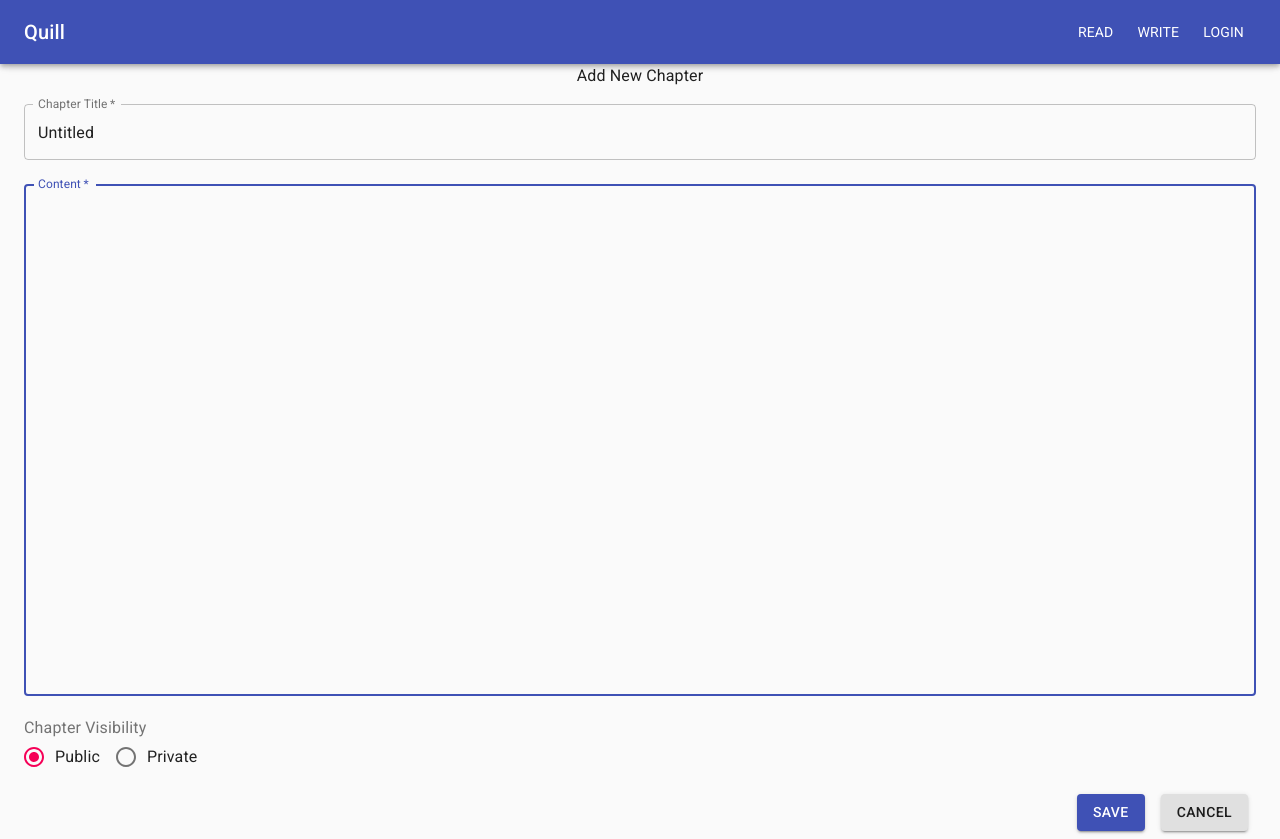
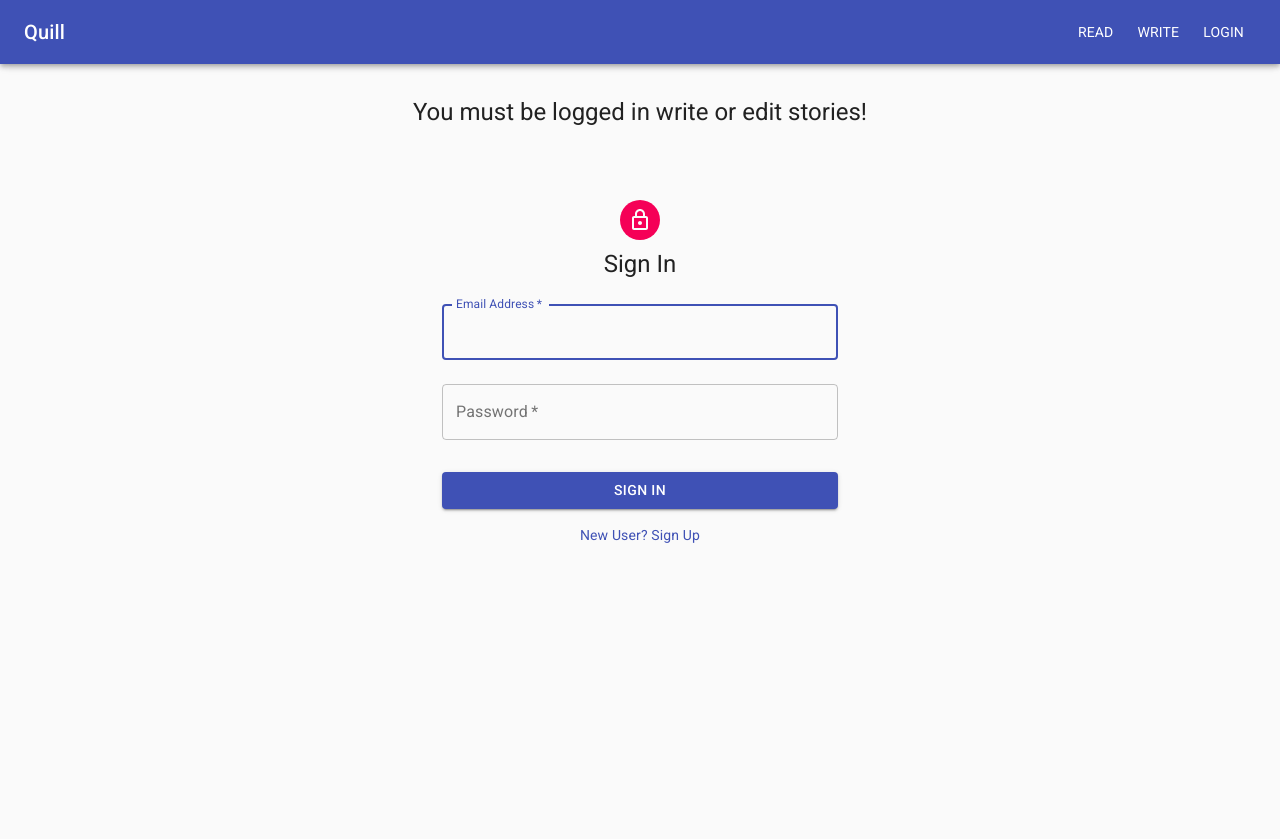
Before and after one commit to ohirichi/quill2, a React (Create React App) app: page /write/1/addChapter in a window 1280 px wide. After the commit the page ends 800 px from the top, so only its background shows below. Built offline with nearby package versions, Linux system fonts and the light colour scheme; no server answers.

Commit message:
Added edit chapter functionality and updated component name

```diff
--- a/src/components/AddChapter.js
+++ b/src/components/AddOrEditChapter.js
@@ -1,12 +1,17 @@
-import React, {useState} from 'react'
+import React, {useState, useEffect} from 'react'
 import axios from 'axios'
 import {connect} from "react-redux"
 import {useParams} from 'react-router-dom'
 import history from '../history'
+import {Login} from './index'
 
 import {makeStyles, Typography, TextField, Container, FormControl, FormControlLabel, FormLabel, Radio, RadioGroup, Button} from '@material-ui/core'
 
 const useStyles = makeStyles((theme)=>({
+    root:{
+        paddingTop: theme.spacing(4)
+    }
+    ,
     flexRow:{
         display:"flex",
         flexDirection:"row",
@@ -26,18 +31,41 @@ const useStyles = makeStyles((theme)=>({
     }
 }))
 
-function AddChapter(props){
+function AddOrEditChapter(props){
     //constants
     const classes = useStyles()
-    const {storyId} = useParams()
+    let {storyId, chapterNum} = useParams()
+    const {mode} = props
+    if (mode !== "edit"){
+        chapterNum = null
+    }
 
 
     //#region Form State
     const [chapterDetails, setChapterDetails] = useState({
+        id:null,
         title:'Untitled',
         public:true,
         content:''
     })
+
+    useEffect(()=>{
+        if(chapterNum){
+            axios.get(`/api/stories/${storyId}/chapters/${chapterNum}`)
+            .then(res => {
+                const chapDetailsObj = {
+                    id: res.data.id,
+                    title:res.data.title,
+                    public: res.data.public,
+                    content: res.data.content
+                }
+                setChapterDetails(chapDetailsObj)
+            })
+            .catch(err => console.log("error: ", err))
+        }
+    },[chapterNum])
+
+
     //#endregion
 
     //#region  Input and Submit Handlers
@@ -55,6 +83,7 @@ function AddChapter(props){
         let chapterObj = Object.assign({},chapterDetails)
         chapterObj.storyId = storyId
         console.log("submit clicked! chapterObj:", chapterObj)
+        if(mode !== "edit"){
             try{
                 let res = await axios.post('/api/chapters',chapterObj)
                 let chapterId = res.data.id
@@ -67,6 +96,22 @@ function AddChapter(props){
             catch(err){
                 console.log("error:", err)
             }
+        }
+        else{
+            try{
+                let res = await axios.put(`/api/chapters/${chapterDetails.id}`,chapterObj)
+                let chapterId = res.data.id
+                console.log("success from server - chapter updated:", res.data)
+                if(chapterId){
+                    history.push(`/read/${storyId}`)
+                }
+                else throw new Error("No ChapterId")
+            }
+            catch(err){
+                console.log("error:", err)
+            }
+        }
+
 
     }
 
@@ -75,11 +120,21 @@ function AddChapter(props){
         history.push('/')
     }
     //#endregion
+    if(! props.user.id){
+        return(
+            <Container maxWidth="sm" className ={classes.root}>
+                <Typography component="h1" variant="h5">
+                You must be logged in write or edit stories!
+                </Typography>
+                <Login/>
+            </Container>
 
-    return(
-        <Container>
-            <Typography>
-                Add New Chapter
+        )
+    }
+    else return(
+        <Container className={classes.root} >
+            <Typography variant="h6">
+                {mode == "edit" ? "Edit Chapter" :"Add New Chapter"}
             </Typography>
             <form onSubmit={handleSubmit}>
                 <TextField
@@ -135,4 +190,4 @@ const mapState = (state)=> ({
     user:state.user
 })
 
-export default connect(mapState)(AddChapter)
+export default connect(mapState)(AddOrEditChapter)
--- a/src/components/Story.js
+++ b/src/components/Story.js
@@ -86,10 +86,10 @@ function Story(props){
                <Divider variant="middle" />
                {story.chapters.length ?
                <List className={classes.list} >
-               {story.chapters.map((chapter, index) =>
+               {story.chapters.sort((a,b)=> {return a.id - b.id}).map((chapter, index) =>
                    (<ListItem button component="a" href={`/read/${story.id}/${index}`}>
                        <Avatar className={classes.avatar} >{chapter.title.charAt(0)}</Avatar>
-                      <ListItemText key={chapter.title} >Chapter{index + 1 }: {chapter.title}</ListItemText>
+                      <ListItemText key={chapter.title} >Chapter {index + 1 }: {chapter.title}</ListItemText>
                       {isAuthor ? <Button variant="outlined" size="small" color="secondary" href={`/edit/${storyId}/${index}`} >Edit Chapter</Button>:null}
                    </ListItem>))}
               </List>
--- a/src/components/index.js
+++ b/src/components/index.js
@@ -3,7 +3,7 @@ import React from "react";
 export {default as Navbar} from './Navbar'
 export {default as Login} from "./Login";
 export {default as AddOrEditStory} from "./AddOrEditStory";
-export {default as AddChapter} from "./AddChapter"
+export {default as AddOrEditChapter} from "./AddOrEditChapter"
 export {default as Story} from "./Story"
 export {default as Chapter} from "./Chapter"
 
--- a/src/routes.js
+++ b/src/routes.js
@@ -1,7 +1,7 @@
 import React, {useEffect} from 'react'
 import {connect} from 'react-redux'
 import {withRouter, Route, Switch, Redirect} from 'react-router-dom'
-import {Login, Story, AddOrEditStory, AddChapter, Chapter, Test} from './components'
+import {Login, Story, AddOrEditStory, AddOrEditChapter, Chapter, Test} from './components'
 import {me} from './store'
 
 
@@ -52,10 +52,11 @@ const Routes = (props)=> {
             </Route>
             <Route exact path="/write/:storyId/addChapter">
               {/* To Do: Convert to protected route */}
-                <AddChapter/>
+                <AddOrEditChapter mode="add"/>
             </Route>
-            <Route exact path="/edit/:storyId/:chapterId">
+            <Route exact path="/edit/:storyId/:chapterNum">
               {/* To Do: Convert to protected route and add component */}
+              <AddOrEditChapter mode="edit"/>
             </Route>
             <Route exact path="/edit/:storyId">
               {/* To Do: Convert to protected route and add component */}
```
Also changed, not shown: 1 other file (tests, documents, lock files or other folders). Lines whose indentation alone changed are shown as unchanged.
